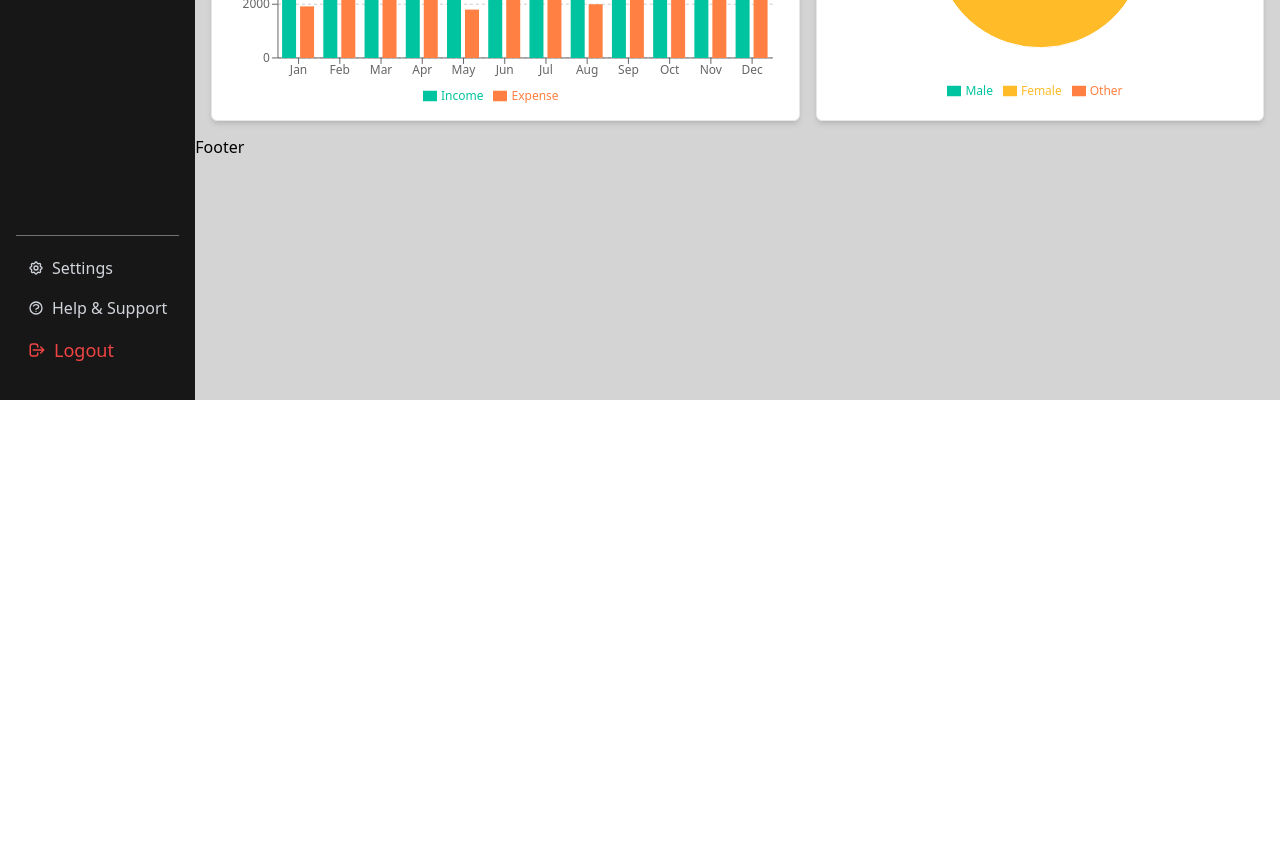
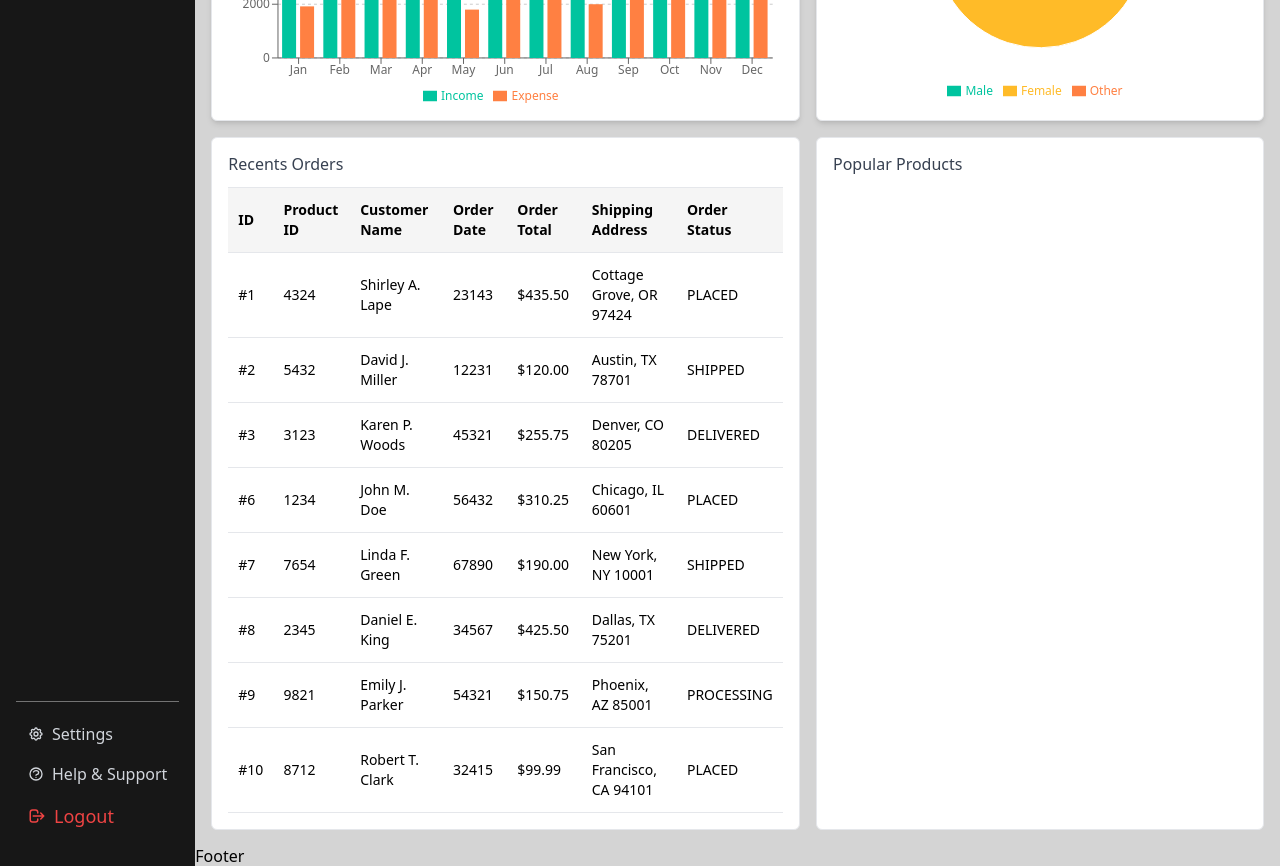
Before and after one commit to gaurab-magar/Dashboard, a React (Create React App) app: page / in a window 1280 px wide. Shown: the part 400-1266 px from the top of the page. Before the commit the page ends 800 px from the top, so only its background shows below. Built offline with nearby package versions, Linux system fonts and the light colour scheme.

Commit message:
table implemented

```diff
--- a/src/components/Dashboard.js
+++ b/src/components/Dashboard.js
@@ -2,6 +2,8 @@ import React from 'react'
 import DashboardStatcGrid from './DashboardStatcGrid'
 import TransactionCharts from './TransactionCharts'
 import BuyerProfileChart from './BuyerProfileChart'
+import RecentOrders from './RecentOrders'
+import PopularProducts from './PopularProducts'
 
 const Dashboard = () => {
   return (
@@ -11,6 +13,10 @@ const Dashboard = () => {
         <TransactionCharts />
         <BuyerProfileChart />
       </div>
+      <div className='flex flex-row gap-4 w-full' >
+          <RecentOrders />
+          <PopularProducts />
+      </div>
    </div>
   )
 }
--- /dev/null
+++ b/src/components/PopularProducts.js
@@ -0,0 +1,11 @@
+import React from 'react'
+
+const PopularProducts = () => {
+  return (
+    <div className='bg-white p-4 rounded-md border-gray-200 border w-[28rem]'>
+        <strong className='font-medium text-gray-700' >Popular Products</strong>
+      </div>
+    )
+}
+
+export default PopularProducts
--- /dev/null
+++ b/src/components/RecentOrders.js
@@ -0,0 +1,115 @@
+import React from 'react'
+import { Link } from 'react-router-dom';
+
+const RecentDate = [
+    {
+      id: '1',
+      product_id: '4324',
+      customer_id: '23143',
+      customer_name: 'Shirley A. Lape',
+      order_total: '$435.50',
+      current_order_status: 'PLACED',
+      Shipment_address: 'Cottage Grove, OR 97424',
+    },
+    {
+      id: '2',
+      product_id: '5432',
+      customer_id: '12231',
+      customer_name: 'David J. Miller',
+      order_total: '$120.00',
+      current_order_status: 'SHIPPED',
+      Shipment_address: 'Austin, TX 78701',
+    },
+    {
+      id: '3',
+      product_id: '3123',
+      customer_id: '45321',
+      customer_name: 'Karen P. Woods',
+      order_total: '$255.75',
+      current_order_status: 'DELIVERED',
+      Shipment_address: 'Denver, CO 80205',
+    },
+    {
+      id: '6',
+      product_id: '1234',
+      customer_id: '56432',
+      customer_name: 'John M. Doe',
+      order_total: '$310.25',
+      current_order_status: 'PLACED',
+      Shipment_address: 'Chicago, IL 60601',
+    },
+    {
+      id: '7',
+      product_id: '7654',
+      customer_id: '67890',
+      customer_name: 'Linda F. Green',
+      order_total: '$190.00',
+      current_order_status: 'SHIPPED',
+      Shipment_address: 'New York, NY 10001',
+    },
+    {
+      id: '8',
+      product_id: '2345',
+      customer_id: '34567',
+      customer_name: 'Daniel E. King',
+      order_total: '$425.50',
+      current_order_status: 'DELIVERED',
+      Shipment_address: 'Dallas, TX 75201',
+    },
+    {
+      id: '9',
+      product_id: '9821',
+      customer_id: '54321',
+      customer_name: 'Emily J. Parker',
+      order_total: '$150.75',
+      current_order_status: 'PROCESSING',
+      Shipment_address: 'Phoenix, AZ 85001',
+    },
+    {
+      id: '10',
+      product_id: '8712',
+      customer_id: '32415',
+      customer_name: 'Robert T. Clark',
+      order_total: '$99.99',
+      current_order_status: 'PLACED',
+      Shipment_address: 'San Francisco, CA 94101',
+    },
+  ];
+
+const RecentOrders = () => {
+  return (
+    <div className='bg-white p-4 rounded-md border-gray-200 border flex-1'>
+      <strong className='font-medium text-gray-700' >Recents Orders</strong>
+      <div className='mt-3'>
+          <table className='w-full'>
+            <thead>
+              <tr>
+                <th>ID</th>
+                <th>Product ID</th>
+                <th>Customer Name</th>
+                <th>Order Date</th>
+                <th>Order Total</th>
+                <th>Shipping Address</th>
+                <th>Order Status</th>
+              </tr>
+            </thead>
+            <tbody>
+              {RecentDate.map((item)=>(
+                <tr key={item.customer_id} className='font-extralight'>
+                    <td>#{item.id}</td>
+                    <td><Link to={`/product/${item.product_id}`}>{item.product_id}</Link></td>
+                    <td><Link to={`/customer/${item.customer_name}`} >{item.customer_name}</Link></td>
+                    <td>{item.customer_id}</td>
+                    <td>{item.order_total}</td>
+                    <td>{item.Shipment_address}</td>
+                    <td>{item.current_order_status}</td>
+                </tr>
+                ))}
+            </tbody>
+          </table>
+      </div>
+    </div>
+  )
+}
+
+export default RecentOrders
--- a/src/components/shared/Layout.js
+++ b/src/components/shared/Layout.js
@@ -5,7 +5,7 @@ import Header from './Header'
 import Footer from './Footer'
 const Layout = () => {
   return (
-    <div className='flex flex-row bg-neutral-300 h-screen w-screen overflow-hidden'>
+    <div className='flex flex-row bg-neutral-300  w-screen overflow-hidden'>
           <Sidebar />
           <div className='flex-1'>
             <Header />
```
